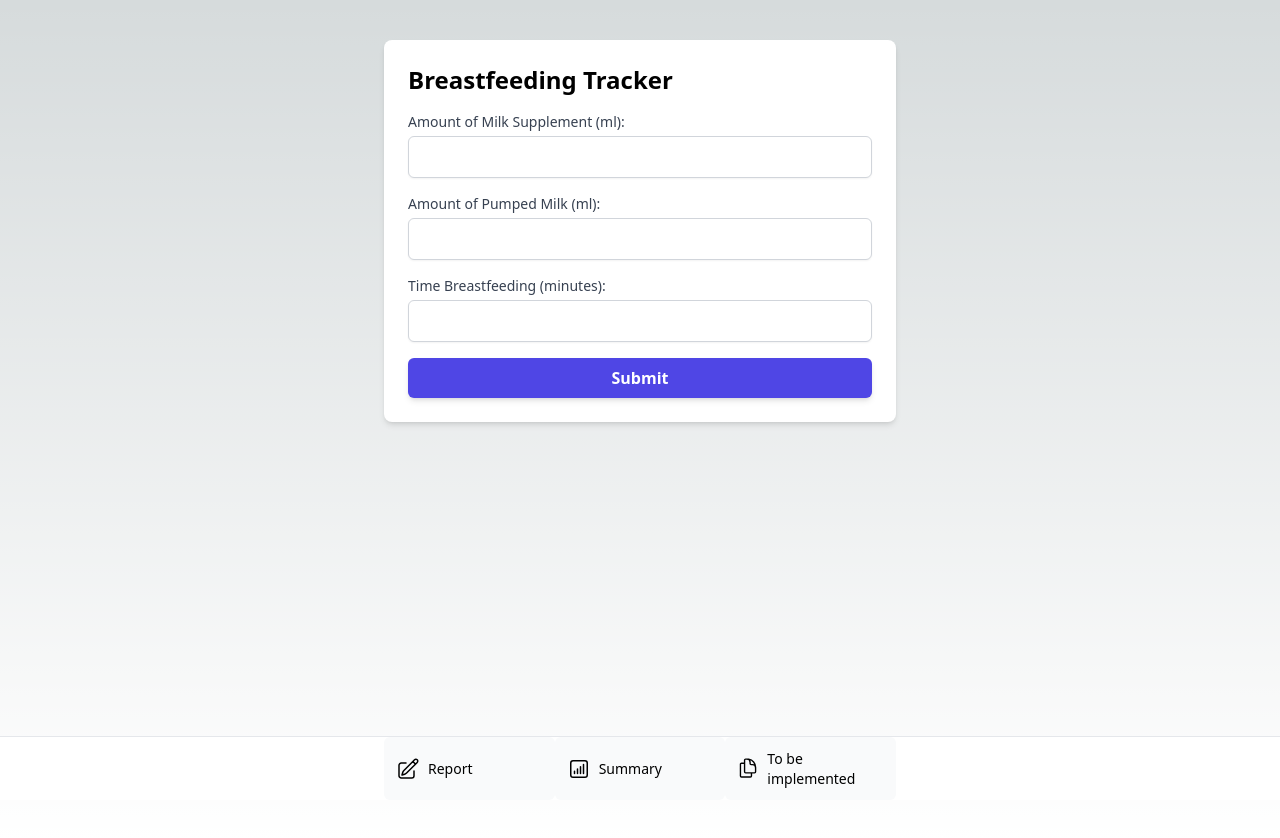
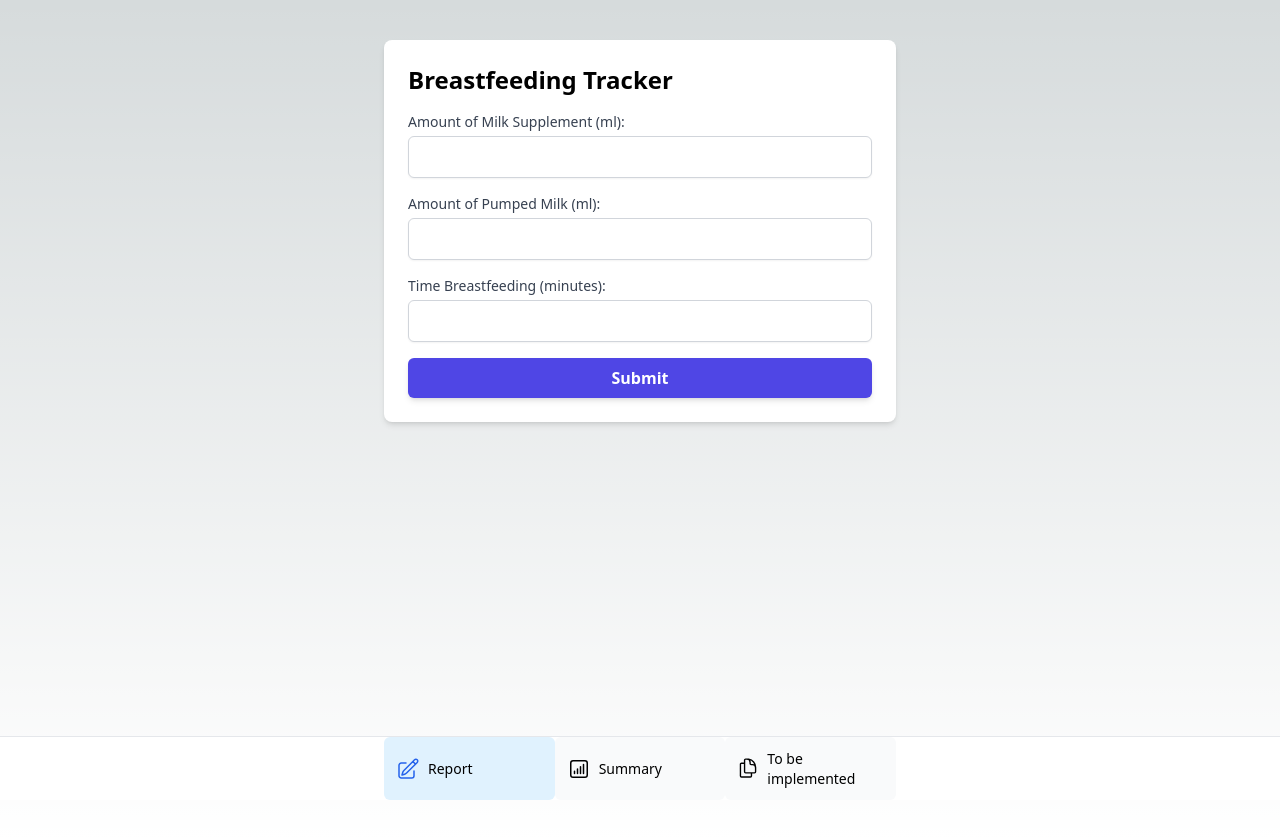
Before and after one commit to FredColl/mjolk, a Next.js app: page /private/report in a window 1280 px wide. Built offline with nearby package versions, Linux system fonts and the light colour scheme.

Commit message:
fix: nav in bottom

```diff
--- a/package.json
+++ b/package.json
@@ -12,6 +12,7 @@
     "@heroicons/react": "^2.1.5",
     "@supabase/ssr": "^0.4.0",
     "@supabase/supabase-js": "^2.44.4",
+    "clsx": "^2.1.1",
     "next": "14.2.5",
     "react": "^18",
     "react-dom": "^18"
--- a/src/app/private/navigation.tsx
+++ b/src/app/private/navigation.tsx
@@ -1,13 +1,19 @@
+"use client";
+
 import {
   ChartBarSquareIcon,
   PencilSquareIcon,
   DocumentDuplicateIcon,
 } from "@heroicons/react/24/outline";
 import Link from "next/link";
+import { usePathname } from "next/navigation";
+import clsx from "clsx";
 
 // ...
 
 export default function NavLinks() {
+  const pathname = usePathname();
+
   const links = [
     {
       name: "Report",
@@ -25,6 +31,7 @@
       icon: DocumentDuplicateIcon,
     },
   ];
+
   return (
     <>
       <div className="flex fixed bottom-0 left-0 z-50 w-full h-16 bg-white border-t border-gray-200 dark:bg-gray-700 dark:border-gray-600">
@@ -36,7 +43,12 @@
                 key={link.name}
                 href={link.href}
                 style={{ minWidth: "150px" }}
-                className="text-black flex grow items-center justify-center gap-2 rounded-md bg-gray-50 p-3 text-sm font-medium hover:bg-sky-100 hover:text-blue-600 md:flex-none md:justify-start md:p-2 md:px-3"
+                className={clsx(
+                  "flex grow items-center justify-center gap-2 rounded-md bg-gray-50 p-3 text-sm font-medium hover:bg-sky-100 hover:text-blue-600 md:flex-none md:justify-start md:p-2 md:px-3",
+                  {
+                    "bg-sky-100 text-blue-600": pathname === link.href,
+                  }
+                )}
               >
                 <LinkIcon className="w-6" />
                 <p className="hidden md:block text-black">{link.name}</p>
```
Also changed, not shown: 1 other file (tests, documents, lock files or other folders).
